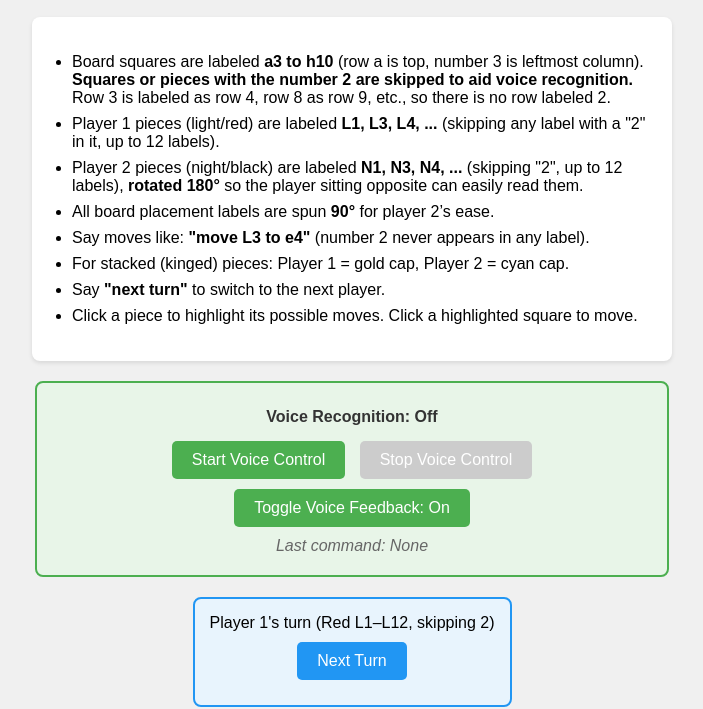
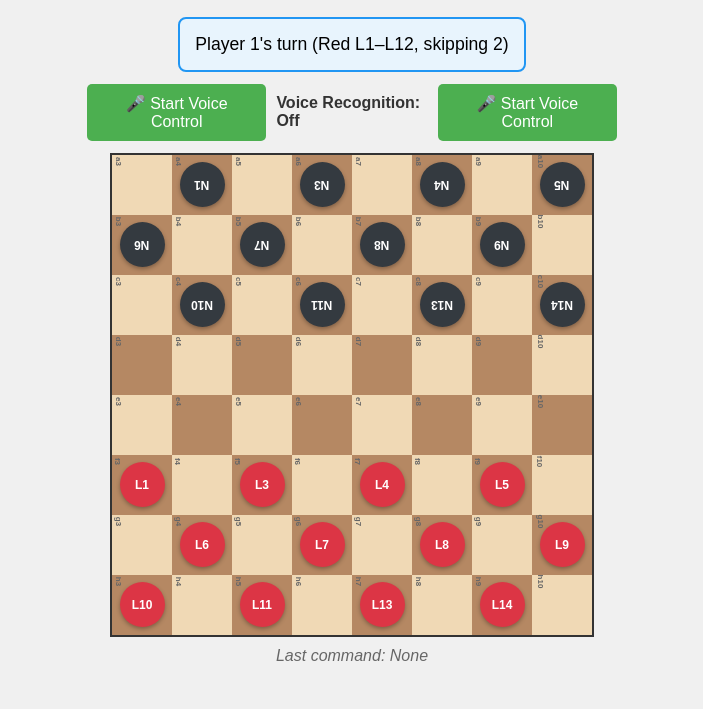
Before and after one commit to Nomadicproductions/Voice-Checkers, a plain HTML site: page index.html in a window 1280 px wide. Shown: the part 103-812 px from the top of the page, without its empty margins (288-991 px from the left). Drawn offline with Linux system fonts and the light colour scheme.

Commit message:
Update index.html

```diff
--- a/index.html
+++ b/index.html
@@ -20,32 +20,12 @@
             margin-bottom: 20px;
         }
 
-        .instructions {
-            background-color: white;
-            padding: 20px;
-            border-radius: 8px;
-            margin-bottom: 20px;
-            max-width: 600px;
-            box-shadow: 0 2px 4px rgba(0,0,0,0.1);
-        }
-
-        .instructions ul {
-            text-align: left;
-            padding-left: 20px;
-        }
-
-        .instructions li {
-            margin: 8px 0;
-        }
-
-        .voice-controls {
-            background-color: #e8f5e8;
-            padding: 15px;
-            border-radius: 8px;
-            margin-bottom: 20px;
-            text-align: center;
-            border: 2px solid #4CAF50;
-            max-width: 600px;
+        .voice-controls-inline {
+            display: flex;
+            justify-content: space-between;
+            align-items: center;
+            width: 530px;
+            margin-bottom: 12px;
         }
 
         .voice-btn {
@@ -56,7 +36,6 @@
             border-radius: 5px;
             font-size: 16px;
             cursor: pointer;
-            margin: 5px;
         }
 
         .voice-btn:hover {
@@ -80,39 +59,16 @@
         }
 
         .voice-status {
-            margin: 10px 0;
+            margin: 0 10px;
             font-weight: bold;
             color: #333;
         }
 
         .last-command {
-            margin: 5px 0;
+            margin: 10px 0 0 0;
             font-style: italic;
             color: #666;
-        }
-
-        .turn-info {
-            background-color: #e8f4fd;
-            padding: 15px;
-            border-radius: 8px;
-            margin-bottom: 20px;
             text-align: center;
-            border: 2px solid #2196F3;
-        }
-
-        .next-turn-btn {
-            background-color: #2196F3;
-            color: white;
-            padding: 10px 20px;
-            border: none;
-            border-radius: 5px;
-            font-size: 16px;
-            cursor: pointer;
-            margin: 10px 0;
-        }
-
-        .next-turn-btn:hover {
-            background-color: #1976D2;
         }
 
         .board {
@@ -208,16 +164,21 @@
             left: 2px;
         }
 
-        .coord-bottom-right {
-            bottom: 2px;
-            right: 2px;
-        }
-
         .game-status {
             margin-top: 20px;
             font-size: 18px;
             font-weight: bold;
             text-align: center;
+        }
+
+        .turn-info {
+            background-color: #e8f4fd;
+            padding: 15px;
+            border-radius: 8px;
+            margin-bottom: 12px;
+            text-align: center;
+            border: 2px solid #2196F3;
+            font-size: 1.1em;
         }
 
         .error-message {
@@ -235,57 +196,27 @@
         <h1>Checkers - Voice Controlled Labels</h1>
     </div>
 
-    <div class="instructions">
-        <ul>
-            <li>
-                Board squares are labeled <strong>a3 to h10</strong> (row a is top, number 3 is leftmost column).
-                <strong>Squares or pieces with the number 2 are skipped to aid voice recognition.</strong>
-                Row 3 is labeled as row 4, row 8 as row 9, etc., so there is no row labeled 2.
-            </li>
-            <li>
-                Player 1 pieces (light/red) are labeled <strong>L1, L3, L4, ...</strong> (skipping any label with a "2" in it, up to 12 labels).
-            </li>
-            <li>
-                Player 2 pieces (night/black) are labeled <strong>N1, N3, N4, ...</strong> (skipping "2", up to 12 labels), <strong>rotated 180°</strong> so the player sitting opposite can easily read them.
-            </li>
-            <li>
-                All board placement labels are spun <strong>90°</strong> for player 2’s ease.
-            </li>
-            <li>
-                Say moves like: <strong>"move L3 to e4"</strong> (number 2 never appears in any label).
-            </li>
-            <li>
-                For stacked (kinged) pieces: Player 1 = gold cap, Player 2 = cyan cap.
-            </li>
-            <li>
-                Say <strong>"next turn"</strong> to switch to the next player.
-            </li>
-            <li>
-                Click a piece to highlight its possible moves. Click a highlighted square to move.
-            </li>
-        </ul>
+    <div class="turn-info">
+        <div id="turn-display">Player 1's turn (Red L1–L12, skipping 2)</div>
     </div>
 
-    <div class="voice-controls">
+    <div class="voice-controls-inline">
+        <button class="voice-btn" id="start-voice-btn-top" onclick="startVoiceRecognition()">
+            🎤 Start Voice Control
+        </button>
         <div class="voice-status" id="voice-status">Voice Recognition: Off</div>
-        <button class="voice-btn" id="start-voice-btn" onclick="startVoiceRecognition()">Start Voice Control</button>
-        <button class="voice-btn" id="stop-voice-btn" onclick="stopVoiceRecognition()" disabled>Stop Voice Control</button>
-        <button class="voice-btn" onclick="toggleVoiceFeedback()">Toggle Voice Feedback: <span id="voice-feedback-status">On</span></button>
-        <div class="last-command" id="last-command">Last command: None</div>
-        <div class="error-message" id="error-message"></div>
-    </div>
-
-    <div class="turn-info">
-        <div id="turn-display">Player 1's turn (Red L1–L12, skipping 2)</div>
-        <button class="next-turn-btn" onclick="nextTurn()">Next Turn</button>
+        <button class="voice-btn" id="start-voice-btn-bottom" onclick="startVoiceRecognition()">
+            🎤 Start Voice Control
+        </button>
     </div>
 
     <div class="board" id="board"></div>
 
+    <div class="last-command" id="last-command">Last command: None</div>
+    <div class="error-message" id="error-message"></div>
     <div class="game-status" id="game-status"></div>
 
     <script>
-        // Generate piece labels skipping any number containing "2"
         function generateLabels(prefix, count) {
             const labels = [];
             let n = 1;
@@ -298,24 +229,18 @@
             return labels;
         }
 
-        // Map (row, col) to board label with leftmost col as 3, and skip numbers with "2"
         function getFilteredBoardCoordinate(row, col) {
             const letters = 'abcdefgh';
-            // Map columns: col 0 → 3, col 1 → 4, ..., col 7 → 10
             const colNumber = col + 3;
             if (colNumber.toString().includes('2')) return null;
-            // Map rows: row 0 → a, row 1 → b, ..., row 7 → h
-            const label = letters[row] + colNumber;
-            return label;
+            return letters[row] + colNumber;
         }
 
-        // --- GAME VARIABLES ---
         let currentPlayer = 1; // 1 for red, 2 for black
         let selectedPiece = null;
         let gameBoard = [];
         let gameEnded = false;
 
-        // --- SPEECH RECOGNITION ---
         let recognition = null;
         let isListening = false;
         let voiceFeedbackEnabled = true;
@@ -324,33 +249,24 @@
             if ('webkitSpeechRecognition' in window || 'SpeechRecognition' in window) {
                 const SpeechRecognition = window.SpeechRecognition || window.webkitSpeechRecognition;
                 recognition = new SpeechRecognition();
-
                 recognition.continuous = true;
                 recognition.interimResults = false;
                 recognition.lang = 'en-US';
-
                 recognition.onstart = function() {
                     isListening = true;
                     updateVoiceStatus('Listening...');
-                    document.getElementById('start-voice-btn').disabled = true;
-                    document.getElementById('stop-voice-btn').disabled = false;
-                    document.getElementById('start-voice-btn').classList.add('listening');
+                    toggleVoiceBtnState(true);
                 };
-
                 recognition.onend = function() {
                     isListening = false;
                     updateVoiceStatus('Voice Recognition: Off');
-                    document.getElementById('start-voice-btn').disabled = false;
-                    document.getElementById('stop-voice-btn').disabled = true;
-                    document.getElementById('start-voice-btn').classList.remove('listening');
+                    toggleVoiceBtnState(false);
                 };
-
                 recognition.onresult = function(event) {
                     const command = event.results[event.results.length - 1][0].transcript.toLowerCase().trim();
                     document.getElementById('last-command').textContent = `Last command: "${command}"`;
                     parseVoiceCommand(command);
                 };
-
                 recognition.onerror = function(event) {
                     showError(`Voice recognition error: ${event.error}`);
                 };
@@ -366,17 +282,20 @@
             }
         }
 
-        function stopVoiceRecognition() {
-            if (recognition) {
-                recognition.stop();
-                speakMessage('Voice control deactivated');
+        function toggleVoiceBtnState(listening) {
+            const btnTop = document.getElementById('start-voice-btn-top');
+            const btnBottom = document.getElementById('start-voice-btn-bottom');
+            if (listening) {
+                btnTop.disabled = true;
+                btnBottom.disabled = true;
+                btnTop.classList.add('listening');
+                btnBottom.classList.add('listening');
+            } else {
+                btnTop.disabled = false;
+                btnBottom.disabled = false;
+                btnTop.classList.remove('listening');
+                btnBottom.classList.remove('listening');
             }
-        }
-
-        function toggleVoiceFeedback() {
-            voiceFeedbackEnabled = !voiceFeedbackEnabled;
-            document.getElementById('voice-feedback-status').textContent = voiceFeedbackEnabled ? 'On' : 'Off';
-            speakMessage(`Voice feedback ${voiceFeedbackEnabled ? 'enabled' : 'disabled'}`);
         }
 
         function updateVoiceStatus(status) {
@@ -405,11 +324,6 @@
         function parseVoiceCommand(command) {
             try {
                 command = command.replace(/\b(um|uh|like|you know)\b/g, '').trim();
-
-                if (command.includes('next turn') || command.includes('next player') || command.includes('switch turn')) {
-                    nextTurn();
-                    return;
-                }
 
                 if (command.includes('new game') || command.includes('restart') || command.includes('reset')) {
                     restartGame();
@@ -441,8 +355,8 @@
                     return;
                 }
 
-                speakMessage('Command not recognized. Try saying "move L3 to e4" or "next turn"');
-                showError('Command not recognized. Try: "move L3 to e4", "next turn", or "new game"');
+                speakMessage('Command not recognized. Try saying "move L3 to e4".');
+                showError('Command not recognized. Try: "move L3 to e4" or "new game".');
 
             } catch (error) {
                 showError('Error processing voice command');
@@ -594,7 +508,6 @@
                     square.dataset.row = row;
                     square.dataset.col = col;
 
-                    // Add coordinate labels, spun for player 2, skip if number part is "2"
                     const coord = getFilteredBoardCoordinate(row, col);
                     if (coord) {
                         const coordLabel = document.createElement('div');
@@ -603,13 +516,11 @@
                         square.appendChild(coordLabel);
                     }
 
-                    // Add piece if exists
                     const piece = gameBoard[row][col];
                     if (piece) {
                         const pieceElement = document.createElement('div');
                         let extraClass = '';
                         if (piece.player === 2) extraClass = 'piece-label-player2';
-
                         pieceElement.className = `piece ${piece.player === 1 ? 'red' : 'black'}${piece.isKing ? ' king' : ''}`;
                         pieceElement.innerHTML = `<span class="${extraClass}">${piece.label}</span>`;
                         pieceElement.onclick = (e) => {
@@ -629,13 +540,10 @@
             if (gameEnded) return;
             const piece = gameBoard[row][col];
             if (!piece || piece.player !== currentPlayer) return;
-
             clearHighlights();
             selectedPiece = { row, col };
-
             const square = document.querySelector(`[data-row="${row}"][data-col="${col}"]`);
             square.classList.add('highlighted');
-
             const moves = getPossibleMoves(row, col);
             moves.forEach(move => {
                 const moveSquare = document.querySelector(`[data-row="${move.row}"][data-col="${move.col}"]`);
@@ -656,7 +564,7 @@
                 const newCol = col + dCol;
                 if (newRow >= 0 && newRow < 8 && newCol >= 0 && newCol < 8) {
                     const colNumber = newCol + 3;
-                    if (colNumber.toString().includes('2')) return; // skip squares with 2 in label
+                    if (colNumber.toString().includes('2')) return;
                     if (!gameBoard[newRow][newCol]) {
                         moves.push({ row: newRow, col: newCol, isJump: false });
                     } else if (gameBoard[newRow][newCol].player !== piece.player) {
@@ -675,34 +583,27 @@
 
         function makeMove(row, col) {
             if (gameEnded || !selectedPiece) return;
-
             const moves = getPossibleMoves(selectedPiece.row, selectedPiece.col);
             const validMove = moves.find(move => move.row === row && move.col === col);
-
             if (validMove) {
                 const piece = gameBoard[selectedPiece.row][selectedPiece.col];
                 gameBoard[row][col] = piece;
                 gameBoard[selectedPiece.row][selectedPiece.col] = null;
-
                 if (validMove.isJump) {
                     const capturedPiece = gameBoard[validMove.captureRow][validMove.captureCol];
                     gameBoard[validMove.captureRow][validMove.captureCol] = null;
                     speakMessage(`${piece.label} captured ${capturedPiece.label}`);
                 }
-
                 if (!piece.isKing) {
                     if ((piece.player === 1 && row === 0) || (piece.player === 2 && row === 7)) {
                         piece.isKing = true;
                         speakMessage(`${piece.label} is now a king`);
                     }
                 }
-
                 clearHighlights();
                 selectedPiece = null;
                 createBoard();
-
                 checkGameEnd();
-
                 if (!gameEnded) {
                     currentPlayer = currentPlayer === 1 ? 2 : 1;
                     updateTurnDisplay();
@@ -717,15 +618,6 @@
             });
         }
 
-        function nextTurn() {
-            if (gameEnded) return;
-            clearHighlights();
-            selectedPiece = null;
-            currentPlayer = currentPlayer === 1 ? 2 : 1;
-            updateTurnDisplay();
-            speakMessage(`Player ${currentPlayer}'s turn`);
-        }
-
         function updateTurnDisplay() {
             const turnDisplay = document.getElementById('turn-display');
             turnDisplay.textContent = currentPlayer === 1 ?
@@ -736,7 +628,6 @@
         function checkGameEnd() {
             let player1Pieces = 0;
             let player2Pieces = 0;
-
             for (let row = 0; row < 8; row++) {
                 for (let col = 0; col < 8; col++) {
                     const piece = gameBoard[row][col];
@@ -746,7 +637,6 @@
                     }
                 }
             }
-
             const statusElement = document.getElementById('game-status');
             if (player1Pieces === 0) {
                 statusElement.textContent = "Player 2 (Black) Wins!";
@@ -759,7 +649,6 @@
             }
         }
 
-        // --- INITIALIZE ---
         initializeBoard();
         createBoard();
         updateTurnDisplay();
```
